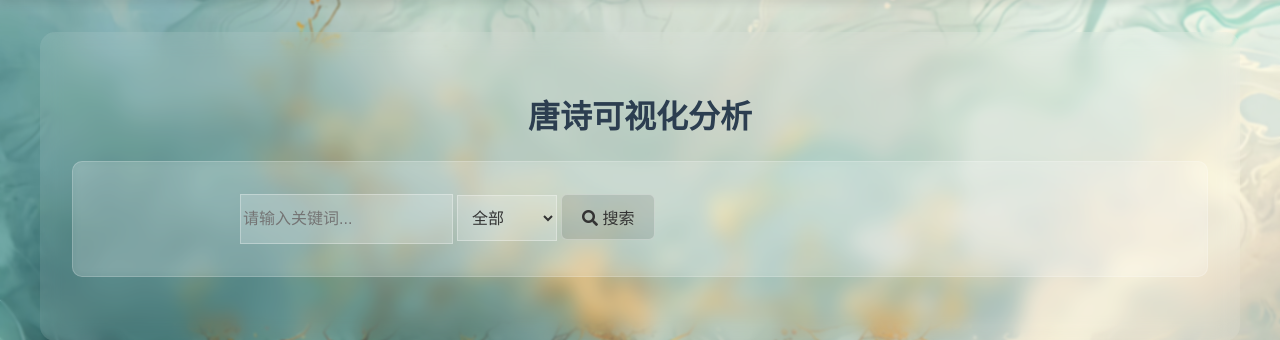
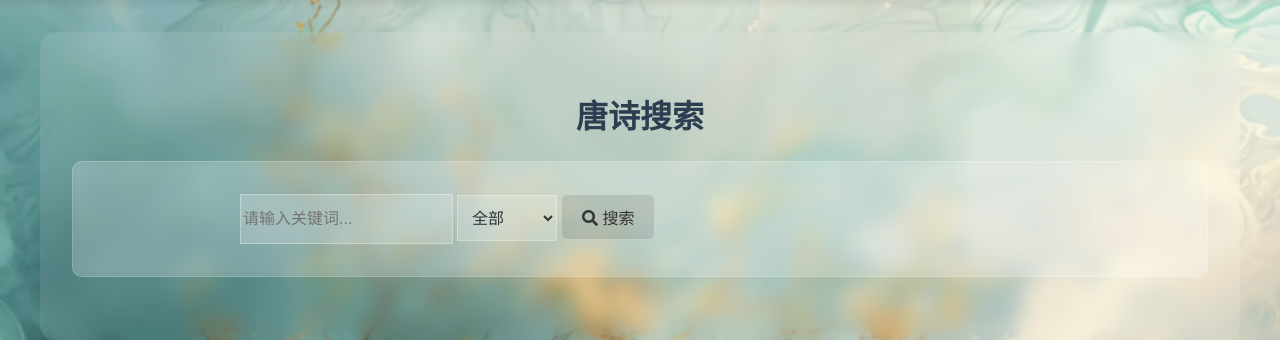
Before and after one commit to yvling7/poetry, a Flask app: page /search in a window 1280 px wide. Shown: the part 67-407 px from the top of the page. Run offline with Flask 3, Linux system fonts and the light colour scheme; parts of the project's set-up code (start-up, migrations or seed data) failed here and were passed over; some libraries are stand-ins or nearby versions.

Commit message:
Update search.html

```diff
--- a/templates/search.html
+++ b/templates/search.html
@@ -3,7 +3,7 @@
 {% block content %}
 
 <div class="search-container">
-    <h2 class="search-title">唐诗可视化分析</h2>
+    <h2 class="search-title">唐诗搜索</h2>
 
     <!-- 搜索表单 -->
     <div class="search-form">
```
